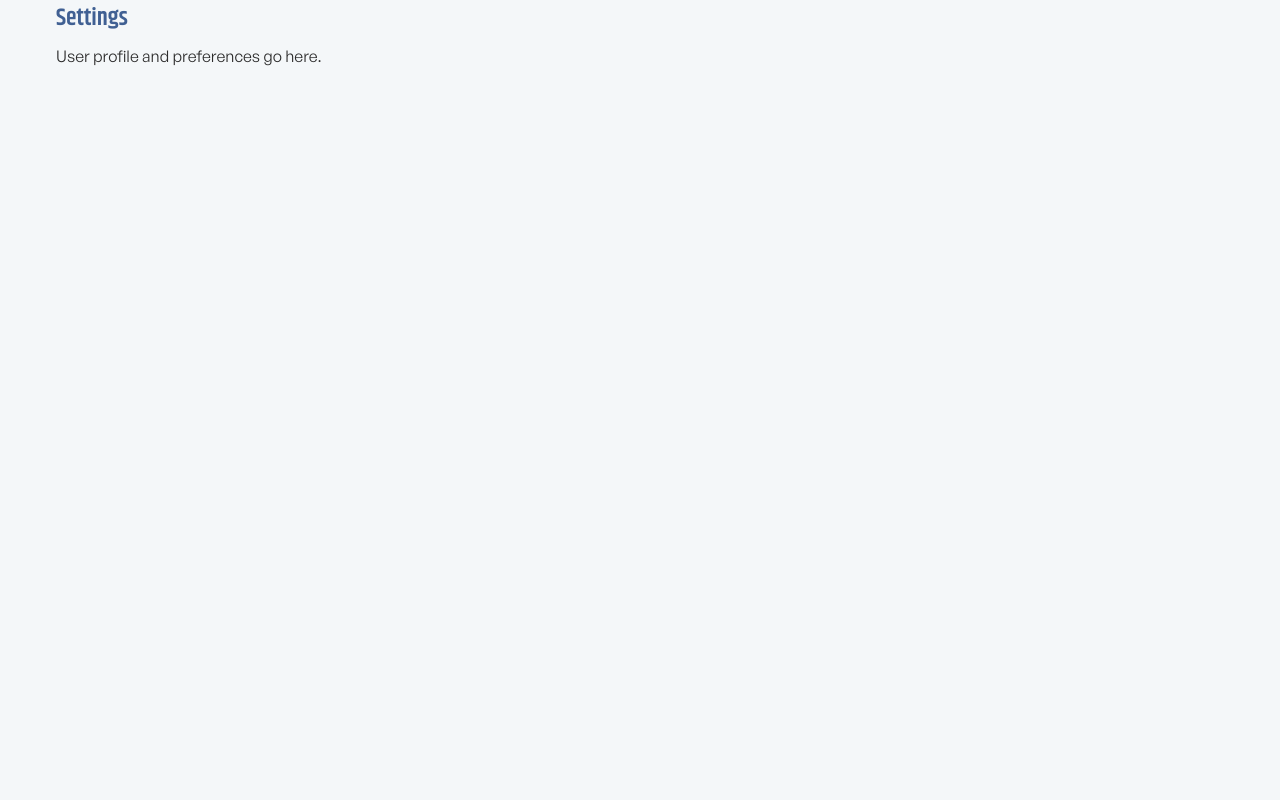
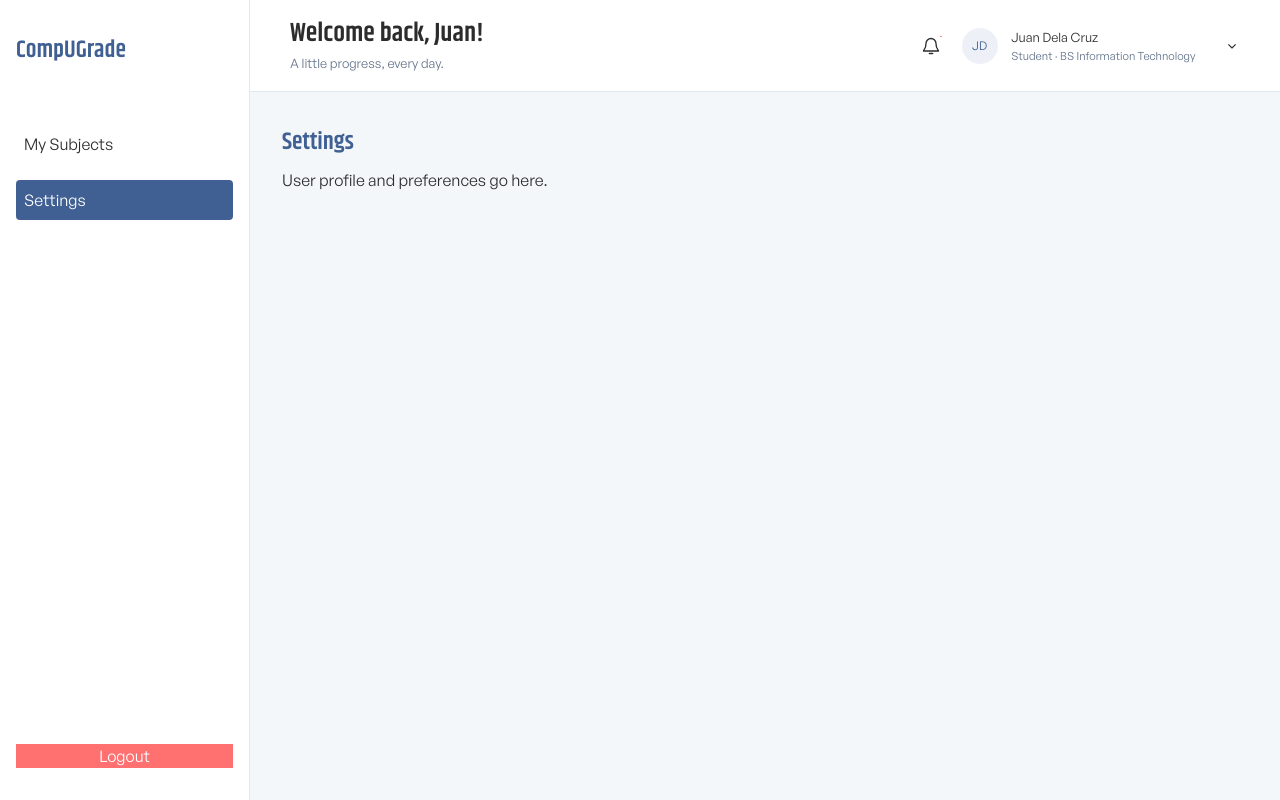
Before and after one commit to UIC-CCS-WEB-DEVELOPMENT-2026-2027/grade-compute, a React (Vite) app: page /settings in a window 1280 px wide. Built offline with nearby package versions, Linux system fonts and the light colour scheme.

Commit message:
I added the header, were visible in every pages

```diff
--- /dev/null
+++ b/src/components/shared/Header.css
@@ -0,0 +1,112 @@
+.app-header {
+  min-height: 92px;
+  padding: 1.1rem 2.5rem 1rem;
+  display: flex;
+  align-items: center;
+  justify-content: space-between;
+  gap: 2rem;
+  background: var(--color-surface);
+  border-bottom: 1px solid var(--color-border);
+}
+
+.app-header__welcome h1 {
+  margin: 0;
+  color: var(--color-text-locked);
+  font-size: 1.65rem;
+  line-height: 1.1;
+}
+
+.app-header__welcome p {
+  margin-top: 0.4rem;
+  color: var(--color-muted);
+  font-size: 0.8rem;
+}
+
+.app-header__account {
+  display: flex;
+  align-items: center;
+  gap: 0.85rem;
+}
+
+.app-header__notifications,
+.app-header__profile-toggle {
+  position: relative;
+  display: inline-flex;
+  align-items: center;
+  justify-content: center;
+  padding: 0.45rem;
+  background: transparent;
+  color: var(--color-text-locked);
+}
+
+.app-header__notifications svg,
+.app-header__profile-toggle svg {
+  width: 1.25rem;
+  height: 1.25rem;
+  fill: none;
+  stroke: currentColor;
+  stroke-linecap: round;
+  stroke-linejoin: round;
+  stroke-width: 1.6;
+}
+
+.app-header__notification-dot {
+  position: absolute;
+  top: 0.3rem;
+  right: 0.28rem;
+  width: 0.35rem;
+  height: 0.35rem;
+  border: 2px solid var(--color-surface);
+  border-radius: 50%;
+  background: var(--color-warning);
+}
+
+.app-header__avatar {
+  display: grid;
+  place-items: center;
+  width: 2.25rem;
+  height: 2.25rem;
+  border-radius: 50%;
+  background: #edf1f7;
+  color: var(--color-primary);
+  font-size: 0.75rem;
+}
+
+.app-header__profile {
+  display: flex;
+  flex-direction: column;
+  gap: 0.1rem;
+  min-width: 12rem;
+}
+
+.app-header__profile strong {
+  color: var(--color-text-locked);
+  font-size: 0.8rem;
+  font-weight: 500;
+}
+
+.app-header__profile span {
+  color: var(--color-muted);
+  font-size: 0.7rem;
+  white-space: nowrap;
+}
+
+.app-header__profile-toggle {
+  padding-right: 0;
+}
+
+.app-header__profile-toggle svg {
+  width: 1rem;
+  height: 1rem;
+}
+
+@media (max-width: 720px) {
+  .app-header {
+    min-height: 78px;
+    padding: 1rem 1.25rem;
+  }
+
+  .app-header__profile {
+    display: none;
+  }
+}
--- /dev/null
+++ b/src/components/shared/Header.jsx
@@ -0,0 +1,47 @@
+import './Header.css';
+
+function BellIcon() {
+  return (
+    <svg aria-hidden="true" viewBox="0 0 24 24" focusable="false">
+      <path d="M18 9a6 6 0 0 0-12 0c0 7-3 7-3 9h18c0-2-3-2-3-9" />
+      <path d="M10 21h4" />
+    </svg>
+  );
+}
+
+function ChevronDownIcon() {
+  return (
+    <svg aria-hidden="true" viewBox="0 0 24 24" focusable="false">
+      <path d="m7 10 5 5 5-5" />
+    </svg>
+  );
+}
+
+export default function Header() {
+  return (
+    <header className="app-header">
+      <div className="app-header__welcome">
+        <h1>Welcome back, Juan!</h1>
+        <p>A little progress, every day.</p>
+      </div>
+
+      <div className="app-header__account">
+        <button className="app-header__notifications" type="button" aria-label="View notifications">
+          <BellIcon />
+          <span className="app-header__notification-dot" />
+        </button>
+
+        <div className="app-header__avatar" aria-hidden="true">JD</div>
+
+        <div className="app-header__profile">
+          <strong>Juan Dela Cruz</strong>
+          <span>Student · BS Information Technology</span>
+        </div>
+
+        <button className="app-header__profile-toggle" type="button" aria-label="Open profile menu">
+          <ChevronDownIcon />
+        </button>
+      </div>
+    </header>
+  );
+}
--- a/src/pages/GlobalSettings.jsx
+++ b/src/pages/GlobalSettings.jsx
@@ -1,8 +1,17 @@
+import Header from '../components/shared/Header';
+import Sidebar from '../components/shared/Sidebar';
+
 export default function GlobalSettings() {
   return (
-    <div className="container">
-      <h2>Settings</h2>
-      <p>User profile and preferences go here.</p>
+    <div className="flex-row" style={{ minHeight: '100vh', gap: 0 }}>
+      <Sidebar />
+      <div style={{ flex: 1 }}>
+        <Header />
+        <main className="container" style={{ padding: '2rem', flex: 1 }}>
+          <h2>Settings</h2>
+          <p>User profile and preferences go here.</p>
+        </main>
+      </div>
     </div>
   );
 }
--- a/src/pages/student/StudentDashboard.jsx
+++ b/src/pages/student/StudentDashboard.jsx
@@ -1,8 +1,7 @@
 // src/pages/student/StudentDashboard.jsx
-import { useState, useEffect } from 'react';
 import Sidebar from '../../components/shared/Sidebar';
+import Header from '../../components/shared/Header';
 import SubjectCard from '../../components/student/SubjectCard';
-import { getDb } from '../../utils/db';
 
 export default function StudentDashboard() {
   // TODO: Initialize database state and filter enrolled classes
@@ -10,13 +9,16 @@ export default function StudentDashboard() {
   return (
     <div className="flex-row" style={{ minHeight: '100vh', gap: 0 }}>
       <Sidebar />
-      <main className="container" style={{ padding: '2rem', flex: 1 }}>
+      <div style={{ flex: 1 }}>
+        <Header />
+        <main className="container" style={{ padding: '2rem', flex: 1 }}>
         <h2>Student Dashboard</h2>
         <p>List of enrolled subjects goes here.</p>
         <SubjectCard  />
         {/* Developer implementation for displaying SubjectCards goes here */}
 
-      </main>
+        </main>
+      </div>
     </div>
   );
 }
--- a/src/pages/student/SubjectDetail.jsx
+++ b/src/pages/student/SubjectDetail.jsx
@@ -1,8 +1,7 @@
 // src/pages/student/SubjectDetail.jsx
-import { useState, useEffect } from 'react';
 import { useParams } from 'react-router-dom';
 import Sidebar from '../../components/shared/Sidebar';
-import { getDb, saveDb } from '../../utils/db';
+import Header from '../../components/shared/Header';
 
 export default function SubjectDetail() {
   const { subjectId } = useParams(); // URL parameter (e.g., C101)
@@ -12,12 +11,15 @@ export default function SubjectDetail() {
   return (
     <div className="flex-row" style={{ minHeight: '100vh', gap: 0 }}>
       <Sidebar />
-      <main className="container" style={{ padding: '2rem', flex: 1 }}>
-        <h2>Subject Workspace (ID: {subjectId})</h2>
+      <div style={{ flex: 1 }}>
+        <Header />
+        <main className="container" style={{ padding: '2rem', flex: 1 }}>
+          <h2>Subject Workspace (ID: {subjectId})</h2>
 
-        {/* Developer implementation for Target Grade Sandbox and Grading Rows goes here */}
+          {/* Developer implementation for Target Grade Sandbox and Grading Rows goes here */}
 
-      </main>
+        </main>
+      </div>
     </div>
   );
 }
```
